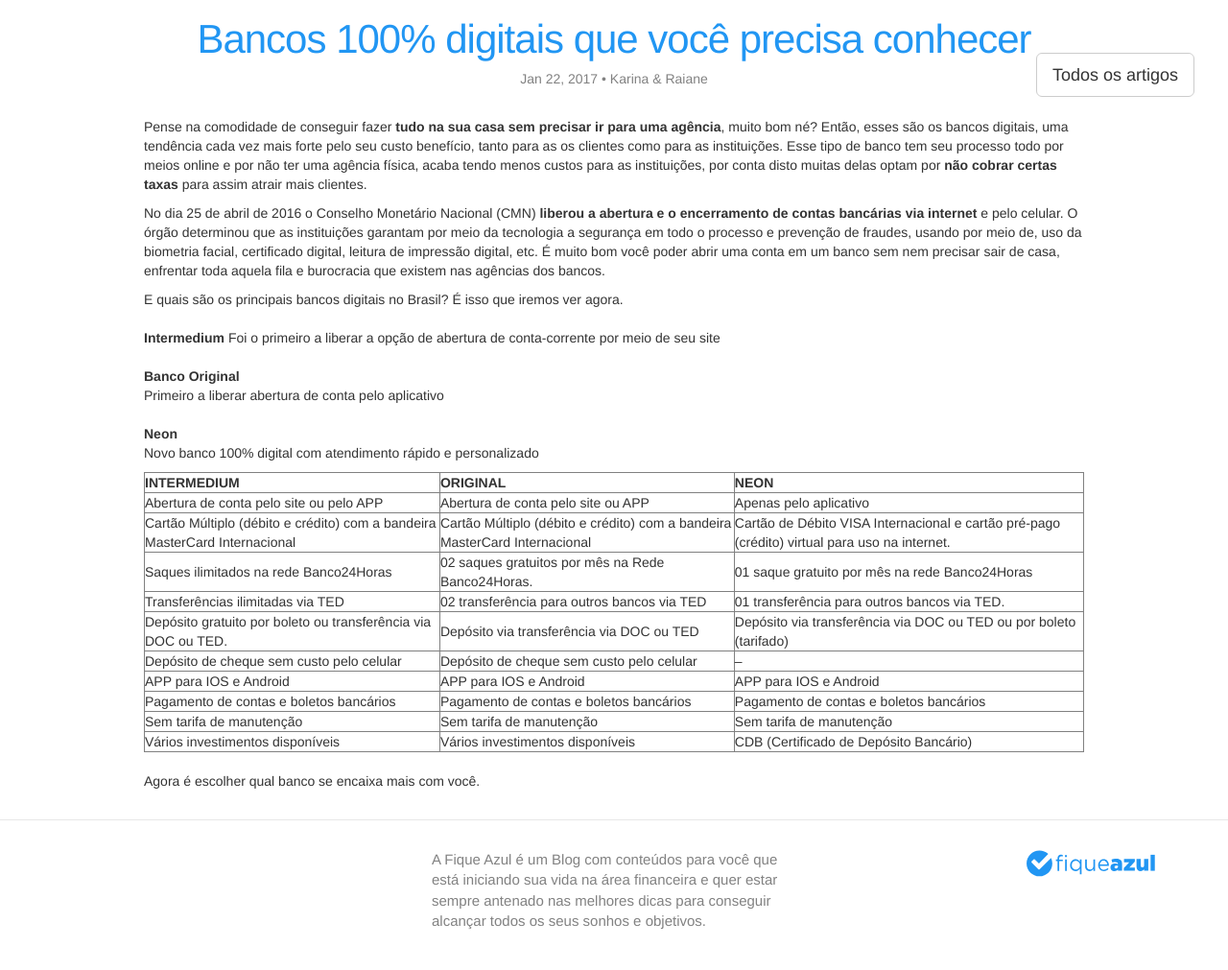
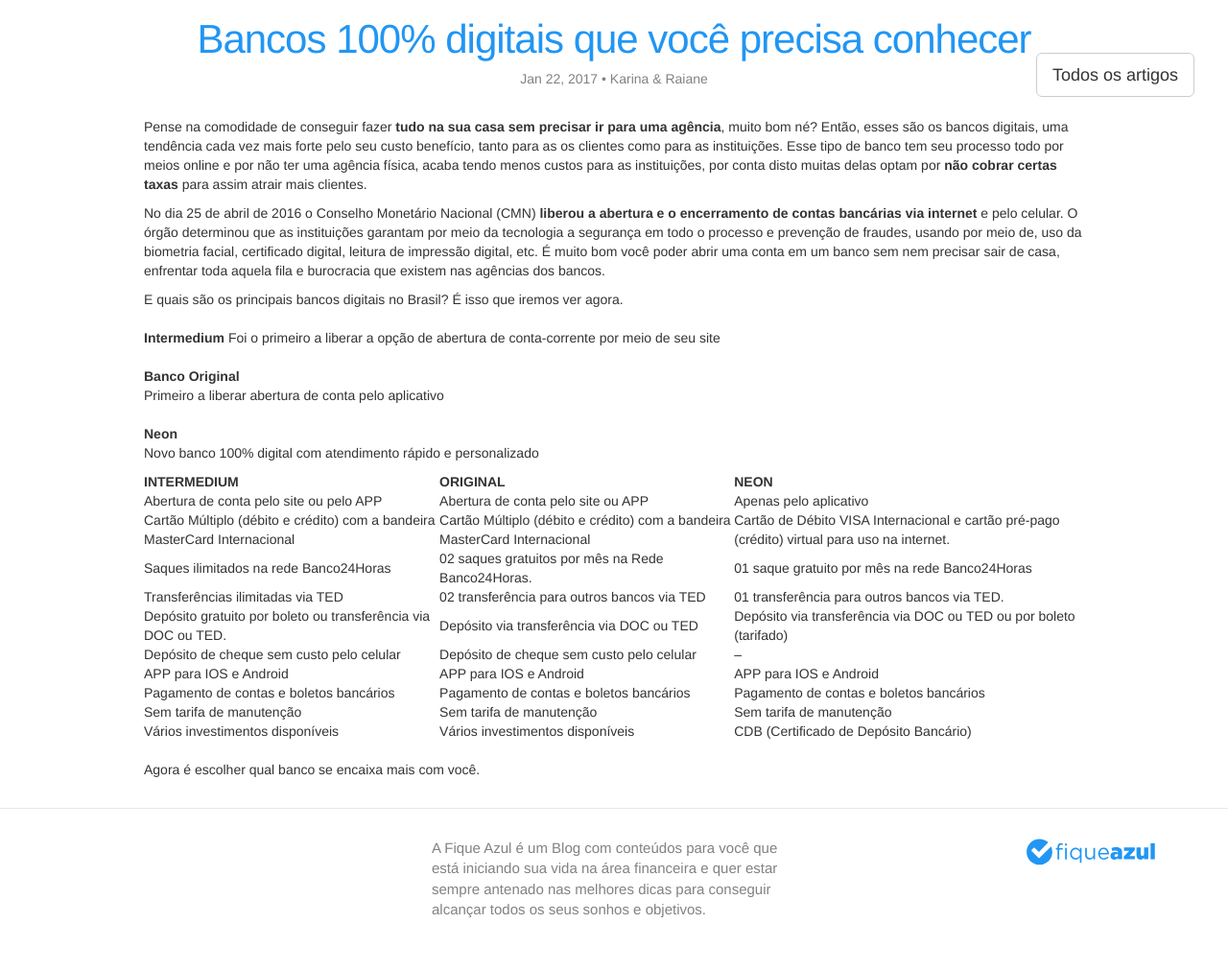
Before and after one commit to bruno-alencar/neon-blog, a Jekyll site: the page built from _posts/2017-01-22-bancos_digitais.md, in a window 1280 px wide. Shown: the whole page at 96% size. Built offline with Jekyll 4.4.1, drawn with Linux system fonts in a browser that asks for light colours; nearby versions of some CDN libraries.

Commit message:
Change README, fix layout of post

```diff
--- a/_includes/head.html
+++ b/_includes/head.html
@@ -10,6 +10,9 @@
   <link rel="stylesheet" href="{{ "/css/main.css" | prepend: site.baseurl }}">
   <link rel="stylesheet" href="https://maxcdn.bootstrapcdn.com/bootstrap/3.3.7/css/bootstrap.min.css" integrity="sha384-BVYiiSIFeK1dGmJRAkycuHAHRg32OmUcww7on3RYdg4Va+PmSTsz/K68vbdEjh4u" crossorigin="anonymous">
 
+  <link rel="shortcut icon" href="{{ "/assets/images/favicon.ico" | prepend: site.baseurl }}" type="image/x-icon">
+  <link rel="icon" href="{{ "/assets/images/favicon.ico" | prepend: site.baseurl }}" type="image/x-icon">
+
   <link rel="canonical" href="{{ page.url | replace:'index.html','' | prepend: site.baseurl | prepend: site.url }}">
   <link rel="alternate" type="application/rss+xml" title="{{ site.title }}" href="{{ "/feed.xml" | prepend: site.baseurl | prepend: site.url }}">
   <script type="text/javascript" src="https://cdn.rawgit.com/imsky/holder/master/holder.js"></script>
--- a/_posts/2017-01-22-bancos_digitais.md
+++ b/_posts/2017-01-22-bancos_digitais.md
@@ -20,8 +20,7 @@
 <b>Neon</b><br />
 Novo banco 100% digital com atendimento rápido e personalizado</p>
 
-<table border = 1>
-
+<table>
 <tr><td><b>INTERMEDIUM</b></td> <td><b>ORIGINAL</b></td> <td><b>NEON</b></td></tr>
 <tr><td>Abertura de conta pelo site ou pelo APP</td> <td>Abertura de conta pelo site ou APP</td> <td>Apenas pelo aplicativo</td></tr>
 
@@ -44,7 +43,7 @@
 <tr><td>Vários investimentos disponíveis</td> <td>Vários investimentos disponíveis</td>
 <td>CDB (Certificado de Depósito Bancário)</td></tr>
 
-<table>
+</table>
 
 <br />
 Agora é escolher qual banco se encaixa mais com você.
```
Also changed, not shown: index.html (+8 -2 lines), README.md, assets/images/favicon.ico (added).
